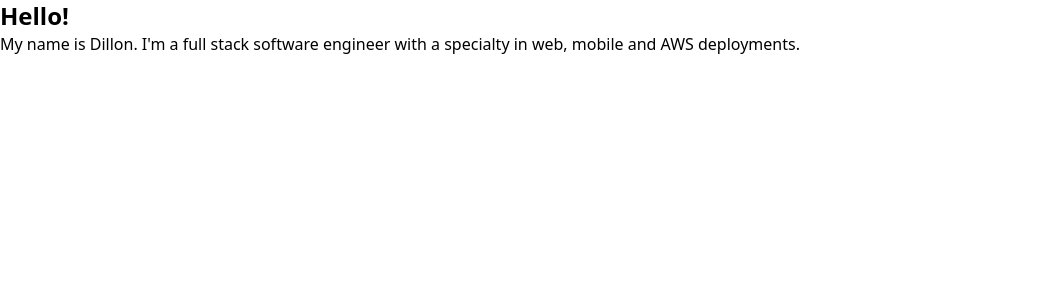
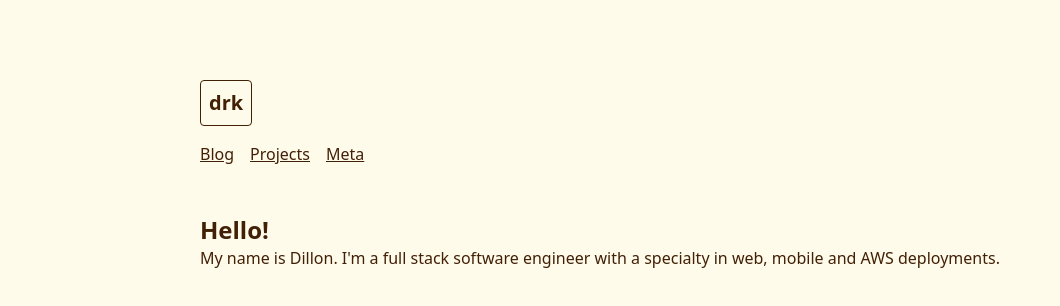
Before and after one commit to digthedill/portfolio, an Eleventy site: page src/index.html in a window 1280 px wide. Shown: the whole page, without its empty margins (0-1060 px from the left). Built offline with nearby package versions, Linux system fonts and the light colour scheme; Eleventy itself is replaced by a stand-in of ours; files that its build step writes are made by us from their sources.

Commit message:
starter temp + todos

```diff
--- a/src/_includes/default.html
+++ b/src/_includes/default.html
@@ -14,11 +14,26 @@
   {% endif %}
   {% block head %}{% endblock %}
   <link rel="stylesheet" type="text/css" href="/static/css/style.css" />
-
 </head>
 
-<body>
-  {{ content | safe }}
+<body class="mx-auto max-w-4xl bg-amber-50 text-yellow-950">
+  <section id="container" class="mt-20 px-2">
+    <header class="mb-12">
+      <div class="border border-yellow-950 w-min p-2 rounded mb-4">
+        <a href="/">
+          <h2 class="font-black">drk</h2>
+        </a>
+      </div>
+      <nav>
+        <ul class="flex">
+          <li class="mr-4"><a class="underline" href="">Blog</a></li>
+          <li class="mr-4"><a class="underline" href="">Projects</a></li>
+          <li class="mr-4"><a class="underline" href="">Meta</a></li>
+        </ul>
+      </nav>
+    </header>
+    {{ content | safe }}
+  </section>
 </body>
 
 </html>
```
Also changed, not shown: README.md, src/index.html (line endings or trailing spaces).
